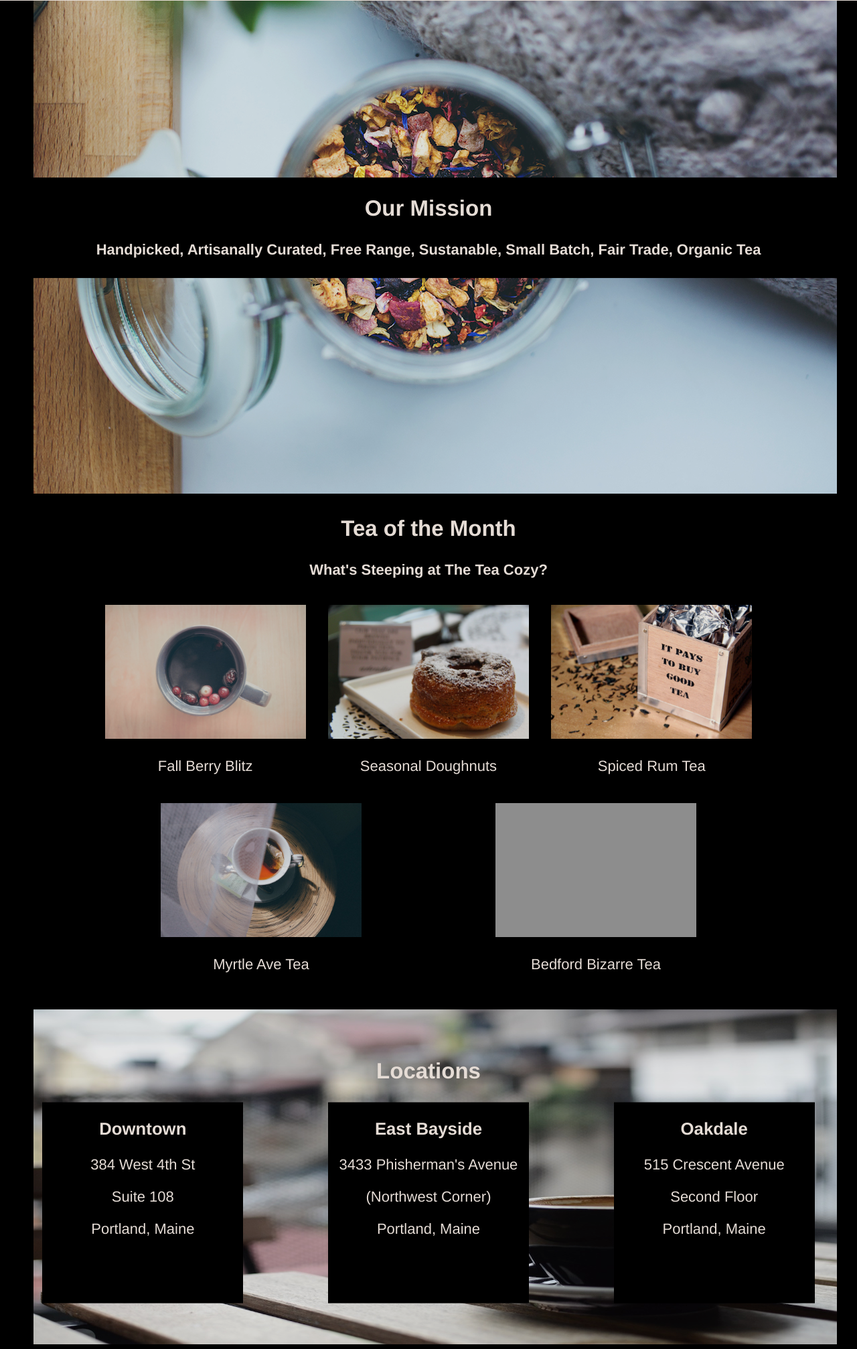
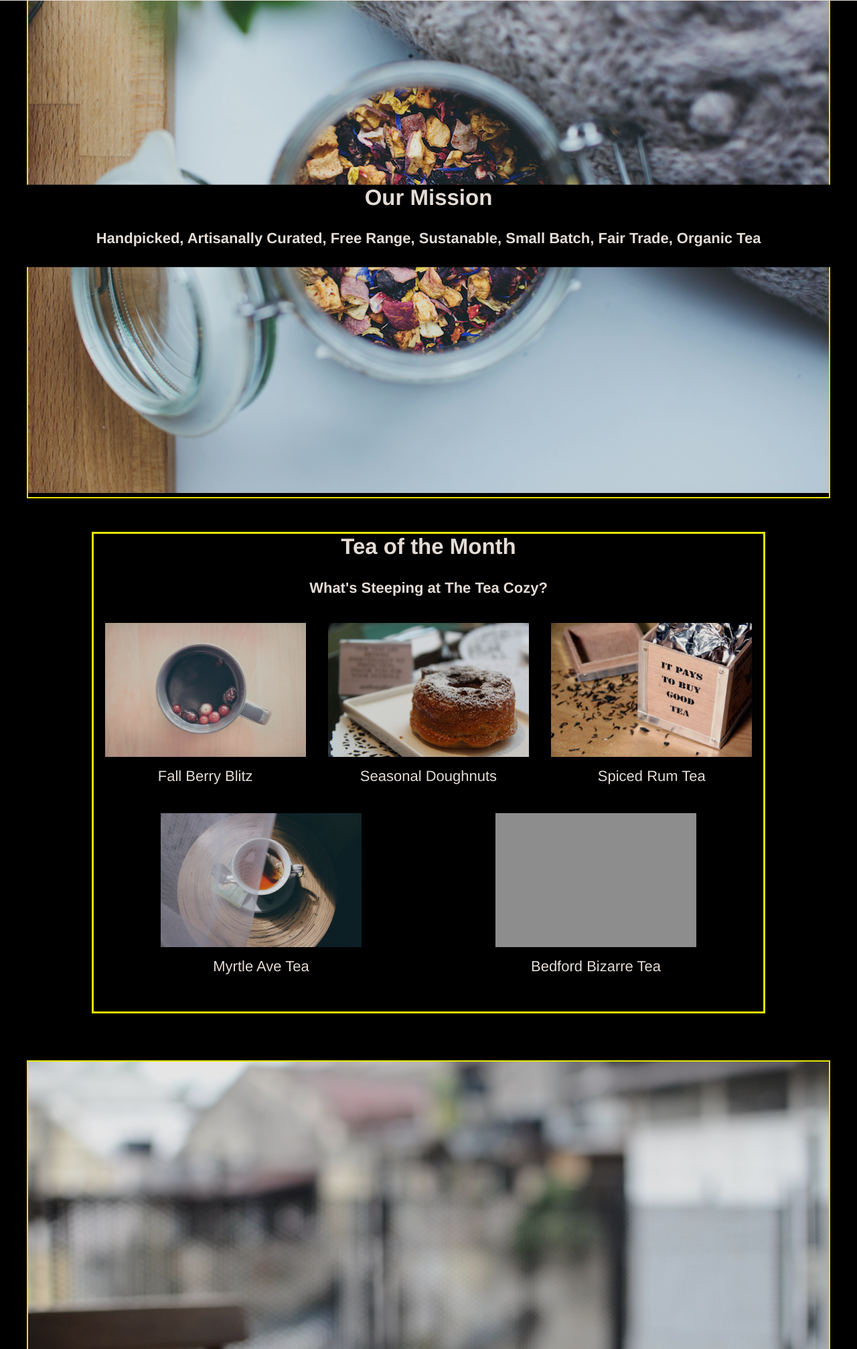
Before and after one commit to TrevorsDev/Tea_Cozy_HTML-CSS_Based, a plain HTML site: page index.html in a window 1280 px wide. Shown: the part 63-2077 px from the top of the page at 67% size. Drawn offline with Linux system fonts and the light colour scheme; grey boxes are pictures that could not be loaded.

Commit message:
refactored css positioning in all sections, front loaded responsiveness to elements and pictures, added a small amount to readme

```diff
--- a/index.html
+++ b/index.html
@@ -57,10 +57,12 @@
       </ul>
     </section>
 
+    <!--Im redoing this section by sizing the entire section to be the size of the picture. My idea is that I can more easily position the locations boxes to the true dimensions given by the outline style-guide-->
     <section id="location-bground">
       <img src="./img/img-locations-background.jpg" alt="A cup of coffee with a backdrop blurred out of focus">
+    </section>
 
-      <div id="locations">
+      <!-- <div id="locations">
         <h2>Locations</h2>
         <ul>
           <li class="boxes">
@@ -82,8 +84,8 @@
             <p>Portland, Maine</p>
           </li>
         </ul>
-      </div>
-    </section>
+      </div> -->
+
   </main>
 
   <footer>
--- a/styles/style.css
+++ b/styles/style.css
@@ -10,6 +10,11 @@ body {
   background-color: black;
   opacity: 0.9;
   font-family: Helvetica, sans-serif;
+}
+
+h2 {
+  padding: 0;
+  margin: 0;
 }
 
 #fixed {
@@ -59,14 +64,18 @@ body {
 
 /* the start of the main section */
 #mission-bground {
-  position: relative;
   text-align: center;
-  padding: 0 50px;
+  border: yellow solid 2px;
+  width: 100%;
+  height: auto;
+  max-width: 1200px;
+  margin: 0 auto;
+  box-sizing: border-box;
 }
 
 #mission-bground img {
-  /* height: 100%; */
-  width: 1200px;
+  width: 100%;
+  height: auto;
 }
 
 /*Positioning the mission statement by first removing it from the document flow and allowing it to float above its nearest ancestor element #mission-bground img". Then */
@@ -81,11 +90,12 @@ body {
 
 /*Monthly tea seaction */
 
-
 #monthly-tea {
   max-width: 1000px; /* Sets the entire containers max width*/
   margin: 0 auto; /*Centers the section horizontally*/
   text-align: center; /*Centers the heading text*/
+  border: yellow solid;
+  margin-top: 50px;
 }
 
 #featured-tea {
@@ -98,7 +108,7 @@ body {
 
 #featured-tea li {
   flex: 0 1 calc(33.333% - 20px);
-  margin: 10px;
+  margin:10px;
   box-sizing: border-box;
 }
 
@@ -107,28 +117,58 @@ body {
   height: 200px;
 }
 
+#featured-tea p {
+  margin-top: 10px
+}
+
+
+/* Location section */
 #location-bground {
+  position: relative;
+  text-align: center;
+  border: yellow solid 2px;
+  width: 100%;
+  height: auto;
+  max-width: 1200px;
+  margin: 70px auto 0 auto;
+  box-sizing: border-box
+}
+
+#location-bground img {
+  width: 100%;
+  height: auto;
+}
+/* #location-bground {
   text-align: center;
   padding: 0 50px;
   position: relative;
+  border: yellow solid 2px;
 }
+
 #location-bground img{
   width: 1200px;
-  height: 500px;
+  height: 100%;
+  border: lightblue solid 2px;
 }
 
 #locations {
   position: absolute;
-  top: 50%;
+  top: 40%;
   left: 50%;
-  transform: translate(-50%, -50%); /*Center the element */
-  width: 100%;
+  transform: translate(-50%, -60%); /*Center the element */
+  /* width: 90%;
+  border: yellow solid 2px;
 }
 
+#locations h2 {
+  margin-bottom: 20px;
+}
 #locations ul {
   display: flex;
   justify-content: space-around;
-  padding: 0;
+  padding: 15px 130px 0 130px;
+  margin: 50px;
+  border: yellow solid 2px;
 }
 
 .boxes {
@@ -137,4 +177,5 @@ body {
   background-color: #000;
   list-style-type: none;
 
-}
+} */
+ */
```
Also changed, not shown: 1 other file.
